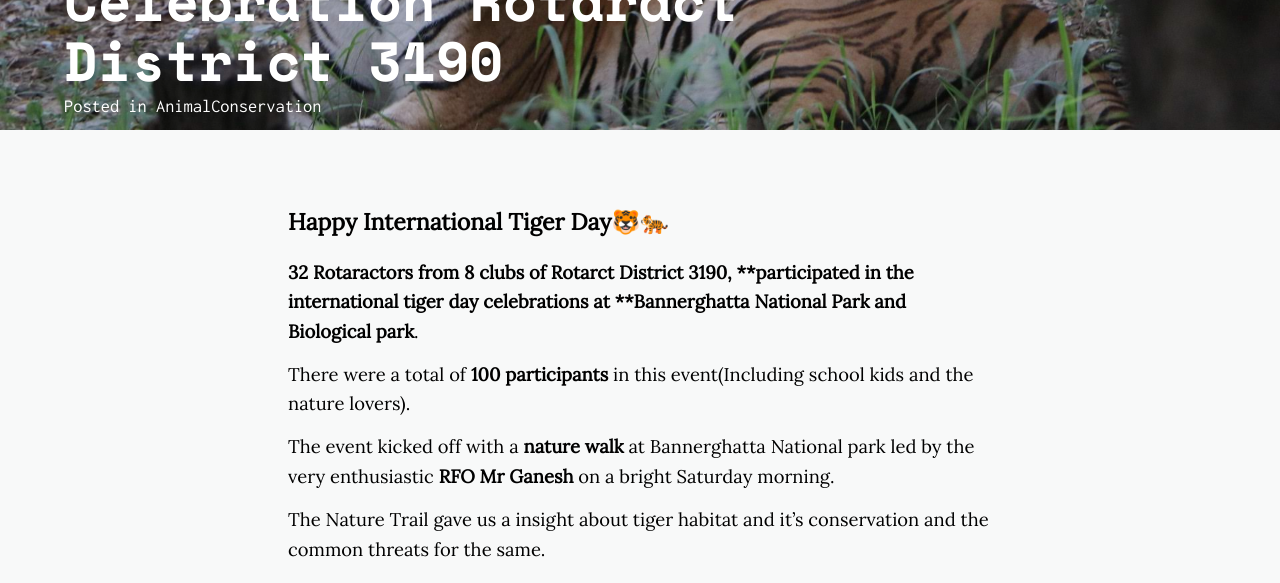
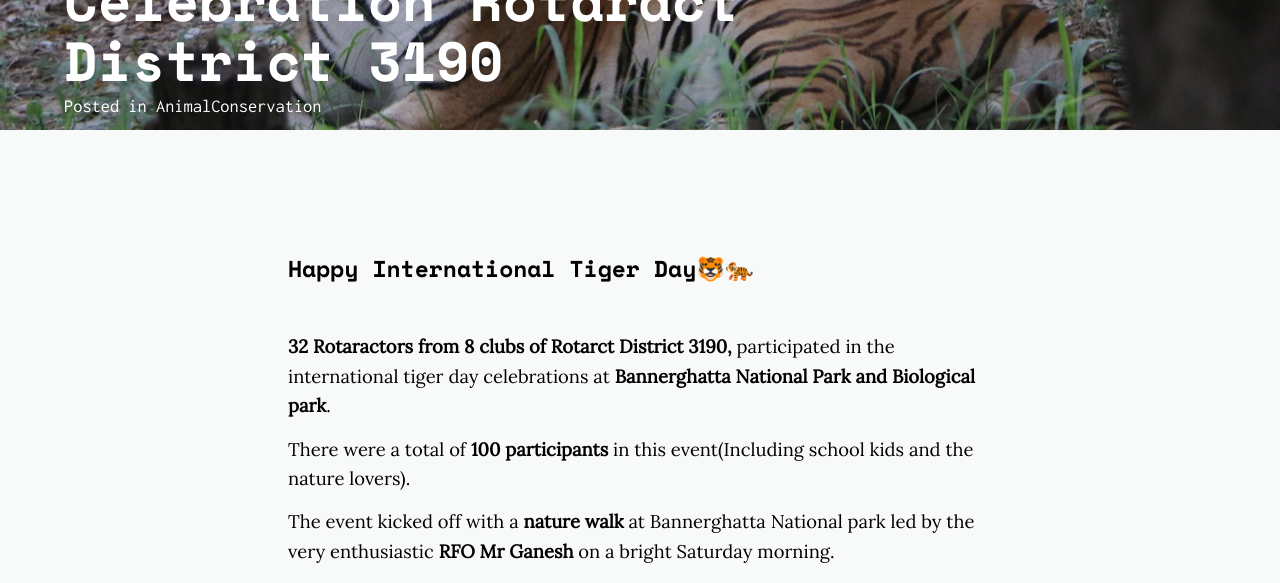
Before and after one commit to zeospec/3190blog-old, a Jekyll site: the page built from _posts/2018-07-29-international-tigers-day-celebration-rotaract-district-3190.md, in a window 1280 px wide and 1400 px high, scrolled down 514 px. Shown: the top 583 px of the window. Built offline with Jekyll 4.4.1, drawn with Linux system fonts in a browser that asks for light colours; nearby versions of some CDN libraries; a script that is not in the unit is left out; some of the changed text lies outside the part shown.

Commit message:
first post

```diff
--- a/_config.yml
+++ b/_config.yml
@@ -3,7 +3,7 @@
 baseurl: ""
 paginate: 5
 paginate_path: "/blog/page-:num"
-google_analytics:
+google_analytics: UA-122171689-2
 timezone: Asia/Kolkata
 
 
--- a/_posts/2018-07-29-international-tigers-day-celebration-rotaract-district-3190.md
+++ b/_posts/2018-07-29-international-tigers-day-celebration-rotaract-district-3190.md
@@ -11,25 +11,37 @@
 image: 20180728110322_img_4202.jpg
 image-sm: 20180728110322_img_4202.jpg
 ---
-**Happy International Tiger Day🐯🐅**
+<blockquote>Happy International Tiger Day🐯🐅</blockquote>
 
 
-
-**32 Rotaractors from 8 clubs of Rotarct District 3190, **participated in the international tiger day celebrations at **Bannerghatta National Park and Biological park**.
+**32 Rotaractors from 8 clubs of Rotarct District 3190,** participated in the international tiger day celebrations at **Bannerghatta National Park and Biological park**.
 
 There were a total of **100 participants** in this event(Including school kids and the nature lovers).
 
 The event kicked off with a **nature walk** at Bannerghatta National park led by the very enthusiastic **RFO Mr Ganesh** on a bright Saturday morning.
-
+<figure>
+  <img src="https://farm1.staticflickr.com/852/43658575242_6544ac3f79_z.jpg" width="640" height="427" alt="20180728093628_IMG_4059">
+</figure>
 The Nature Trail gave us a insight about tiger habitat and it's conservation and the common threats for the same.
 
 Post the walk the team headed to the Bannerghatta Biological Park where an exclusive **Safari** was organised for all the participants of the event. This was followed by a formal event at the zoo auditorium where all the participants were given a brief introduction regarding conservation and habitat protection. The Dignitaries who graced the occasion were **Mr Suresh (SFS), Mr Gokul(IFS), Ms Seema Khaleel, Mr Avinash Krishnan(Research Officer Arocha, Ms Amala (Education officer)**.
 
-There screened **video on wildlife conservation** followed by which we had an interactive panel discussion .
+<figure>
+<img src="https://farm1.staticflickr.com/854/29835218358_8b0690b7f3_z.jpg" width="640" height="427" alt="20180728103409_IMG_4072">
+</figure>
 
-<iframe width="560" height="315" src="https://www.youtube.com/embed/hioV6zuNxik?rel=0&amp;controls=0&amp;showinfo=0" frameborder="0" allow="autoplay; encrypted-media" allowfullscreen></iframe>
+A **video on wildlife conservation** was screened, followed by which there were interactive panel discussions.
 
-There was a team wise **poster making making competition** with the theme save tigers, save the planet which was won by **RC RIMS**.
+<figure>
+  <iframe width="100%" height="315" src="https://www.youtube.com/embed/hioV6zuNxik?rel=0&amp;controls=0&amp;showinfo=0" frameborder="0" allow="autoplay; encrypted-media" allowfullscreen></iframe>
+  <figcaption>Wildlife conservation Video</figcaption>
+</figure>
+
+There was a team wise **poster making competition** with the theme save tigers, save the planet which was won by **RC RIMS**.
+<figure>
+  <img src="https://farm1.staticflickr.com/940/42989474624_5c96e92c34_z.jpg" width="640" height="427" alt="20180728135132_IMG_4267"></a>
+  <figcaption>Poster Making Competition</figcaption>
+</figure>
 
 The entire program was planned by Bannerghatta National Park and Bannerghatta Biological park in association with the **Rotaract District 3190** and it was a memorable experience. Rotaractors both from Bangalore and Ramnagar participated in this event. Special thanks to **Mr Ganesh(RFO- BNP)** and **Ms Amala(Education officer)** and **ZRR Rtr.Krishnarjun** for successfully organising this event.
 
```
